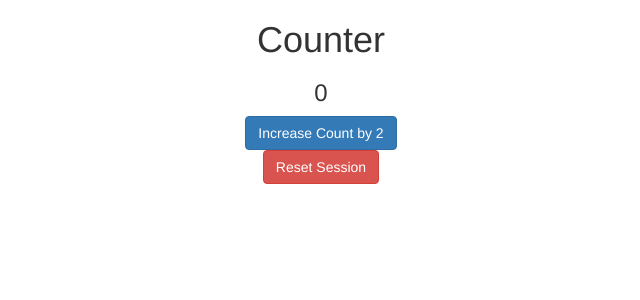
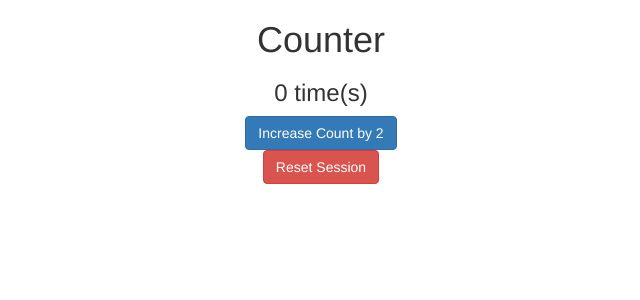
Before and after one commit to jrduncan1/python, a Flask app: page / in a window 1280 px wide. Shown: the top 300 px of the page, without its empty margins (319-959 px from the left). Run offline with Flask 2, Linux system fonts and the light colour scheme; some libraries are stand-ins or nearby versions.

Commit message:
addt'l text in h3 tag on index.html

```diff
--- a/flask/fundamentals/counter/templates/index.html
+++ b/flask/fundamentals/counter/templates/index.html
@@ -11,7 +11,7 @@
     <div class="container">
         <div>
             <h1 class="text-center">Counter</h1>
-            <h3 class="text-center">{{ session['count'] }}</h3>
+            <h3 class="text-center">{{ session['count'] }} time(s)</h3>
         </div>
         <div class="button-box text-center ">
             <form action="/plus2">
```
